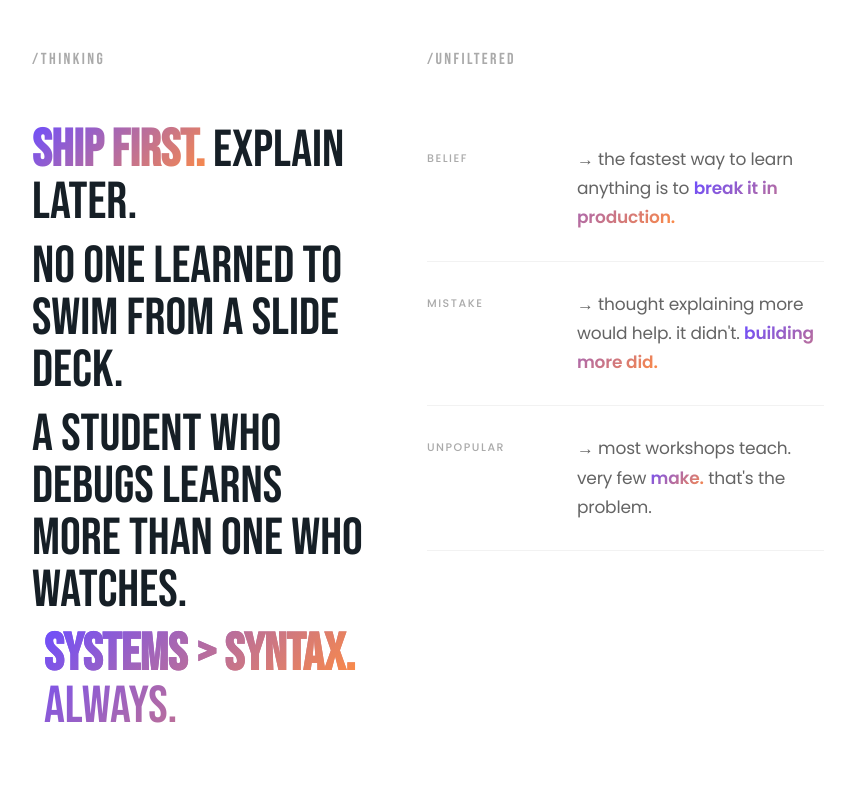
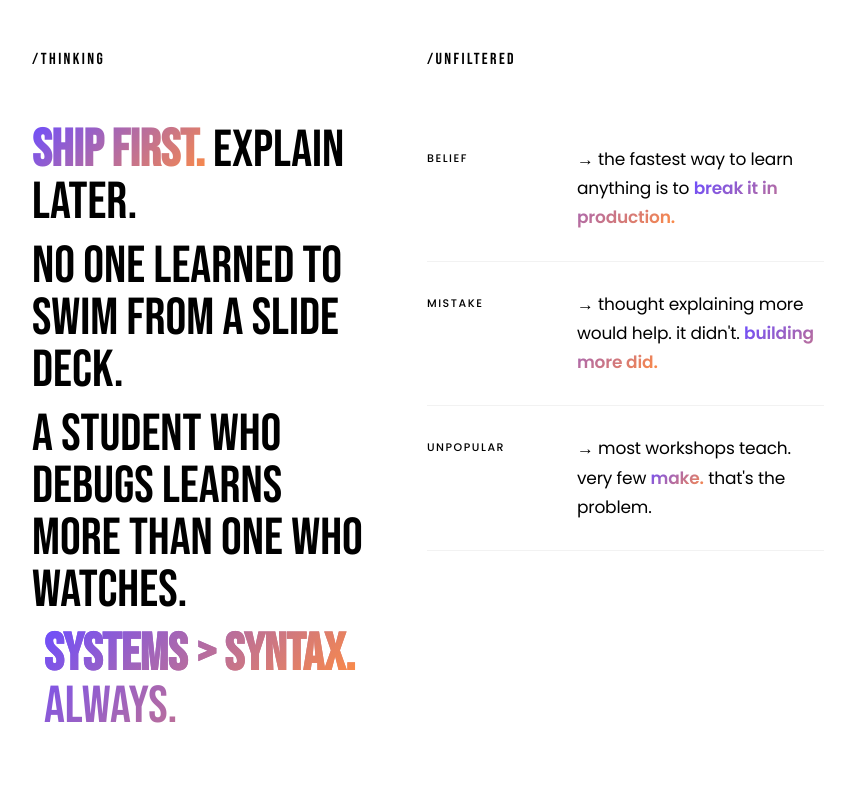
Before and after one commit to SuryaVignesh06/liftup2, a website built with Vite: page mentors/rishi.html in a window 1280 px wide. Shown: the part 1660-2458 px from the top of the page, without its empty margins (212-1067 px from the left). Built offline with nearby package versions, Linux system fonts and the light colour scheme; a web font is replaced by a local one.

Commit message:
Update mentor profile text colors to black

```diff
--- a/src/mentor-profile.css
+++ b/src/mentor-profile.css
@@ -10,9 +10,9 @@
 :root {
   --hp-bg: #ffffff;
   --hp-surface: #f5f5f5;
-  --hp-text: #161F26;
-  --hp-text-muted: #646464;
-  --hp-text-dim: #aaaaaa;
+  --hp-text: #000000;
+  --hp-text-muted: #000000;
+  --hp-text-dim: #000000;
   --hp-border: rgba(0,0,0,0.06);
   --hp-border-hover: rgba(0,0,0,0.18);
 
@@ -335,7 +335,7 @@
   color: var(--hp-text);
   line-height: 1.0;
   margin-bottom: 12px;
-  opacity: 0.7;
+  opacity: 1;
 }
 
 .hp-thinking-line.hp-thinking-last {
```
